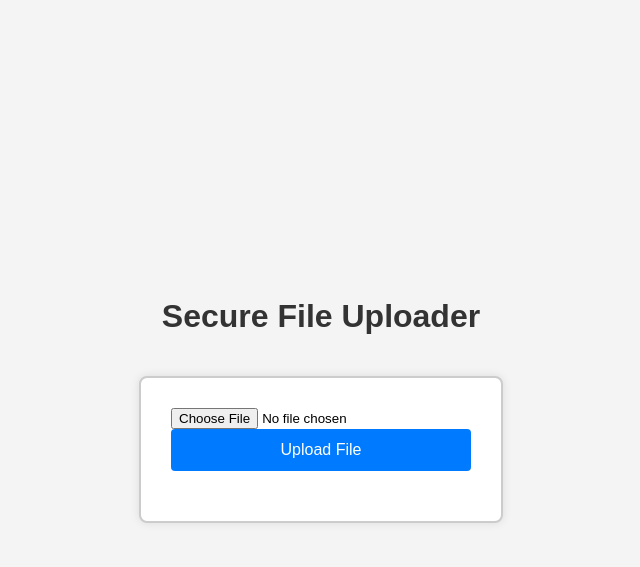
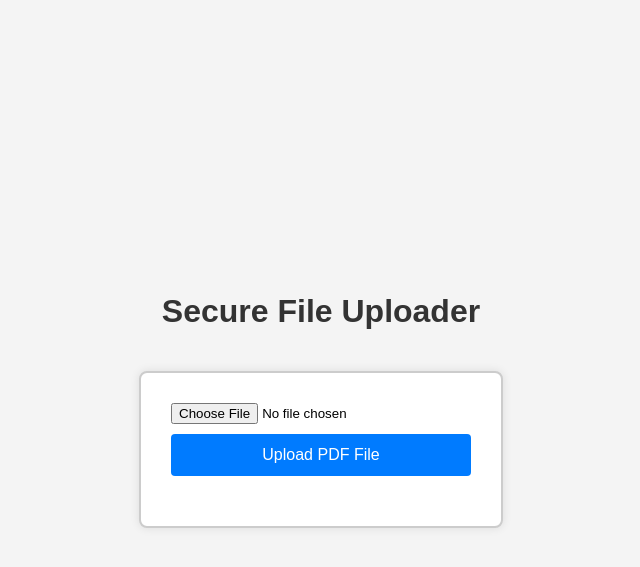
Before and after one commit to ujalil101/EC530_Project2, a Flask app: template templates/upload.html in a window 1280 px wide. Shown: the top 567 px of the page, without its empty margins (319-959 px from the left). Run offline with Flask 3, Linux system fonts and the light colour scheme; the template is opened without the code that fills it, so the values that code supplies are empty.

Commit message:
added upload module, need to add pdfs to db

```diff
--- a/app.py
+++ b/app.py
@@ -1,5 +1,6 @@
 from flask import Flask, render_template, request, redirect, url_for
 from mongo import insert_user_data, verify_credentials
+from uploader import save_pdf
 
 app = Flask(__name__)
 
@@ -15,7 +16,7 @@ def login():
         password = request.form['password']
         # checking if username and pwd in db
         if verify_credentials(username, password):
-            return redirect(url_for('success'))
+            return redirect(url_for('upload_file'))  # Corrected endpoint name
         else:
             return render_template('login.html', error="Invalid username or password")
 
@@ -36,15 +37,27 @@ def signup():
         # insert data into mongo module
         try:
             insert_user_data(username, password)
-            return redirect(url_for('login'))  # go to success (will redirect later)
+            return redirect(url_for('login'))
         except Exception as e:
             return render_template('signup.html', error="Error occurred during signup. Please try again.")
 
     return render_template('signup.html')
 
+@app.route('/upload', methods=['GET', 'POST'])
+def upload_file():
+    if request.method == 'POST':
+        file = request.files['file']
+        if file.filename == '':
+            return redirect(request.url)
+        if file and save_pdf(file):
+            return redirect(url_for('success'))
+        else:
+            return render_template('upload.html', error="Invalid file format. Please upload a PDF file.")
+    return render_template('upload.html')
+
 @app.route('/success')
 def success():
-    return "Sign up successful!"
+    return "File uploaded successfully!"
 
 if __name__ == '__main__':
     app.run(debug=True)
--- a/mongo.py
+++ b/mongo.py
@@ -1,6 +1,8 @@
 import os
 from pymongo import MongoClient
 from dotenv import load_dotenv
+from datetime import datetime
+from bson.objectid import ObjectId
 
 # load password from .env file
 load_dotenv()
--- a/static/styles.css
+++ b/static/styles.css
@@ -53,3 +53,6 @@ button:hover {
     color: #0056b3;
     margin-top: 10px;
 }
+.button-container {
+    margin-top: 10px; /* Adjust as needed */
+}
--- a/templates/upload.html
+++ b/templates/upload.html
@@ -10,11 +10,12 @@
 <body>
     <h1>Secure File Uploader</h1>
     <div class="container">
-            <form id="uploadForm" enctype="multipart/form-data">
+        <form id="uploadForm" enctype="multipart/form-data" action="{{ url_for('upload_file') }}" method="POST">
             <input type="file" name="file">
-                <button type="submit">Upload File</button>
+            <div class="button-container">
+                <button type="submit">Upload PDF File</button>
+            </div>
         </form>
     </div>
-
 </body>
 </html>
--- a/uploader.py
+++ b/uploader.py
@@ -2,14 +2,13 @@ import os
 from werkzeug.utils import secure_filename
 
 UPLOAD_FOLDER = 'uploads'
-ALLOWED_EXTENSIONS = {'txt', 'pdf', 'png', 'jpg', 'jpeg', 'gif'}
 
-def allowed_file(filename):
-    return '.' in filename and filename.rsplit('.', 1)[1].lower() in ALLOWED_EXTENSIONS
-
-def upload_file(file):
-    if file and allowed_file(file.filename):
+def save_pdf(file):
+    if file:
+        if not os.path.exists(UPLOAD_FOLDER):
+            os.makedirs(UPLOAD_FOLDER)
         filename = secure_filename(file.filename)
         file.save(os.path.join(UPLOAD_FOLDER, filename))
-        return filename
-    return None
+        return True
+    else:
+        return False
```
Also changed, not shown: 1 other file. Lines whose indentation alone changed are shown as unchanged.
